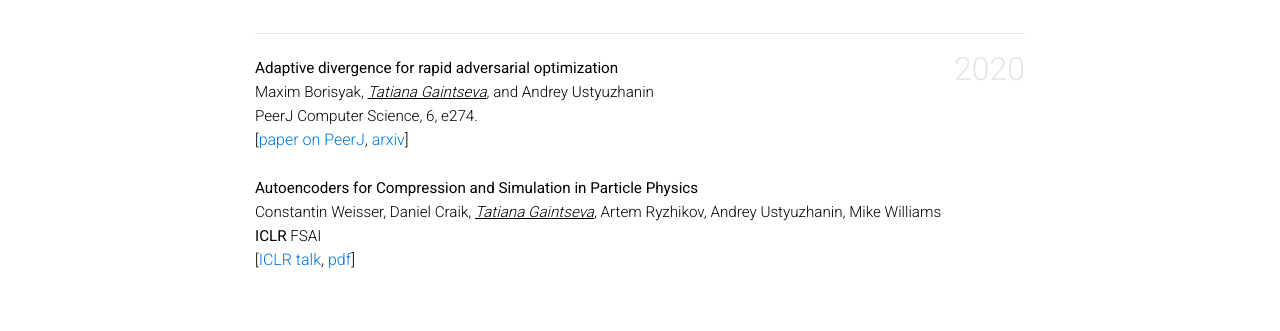
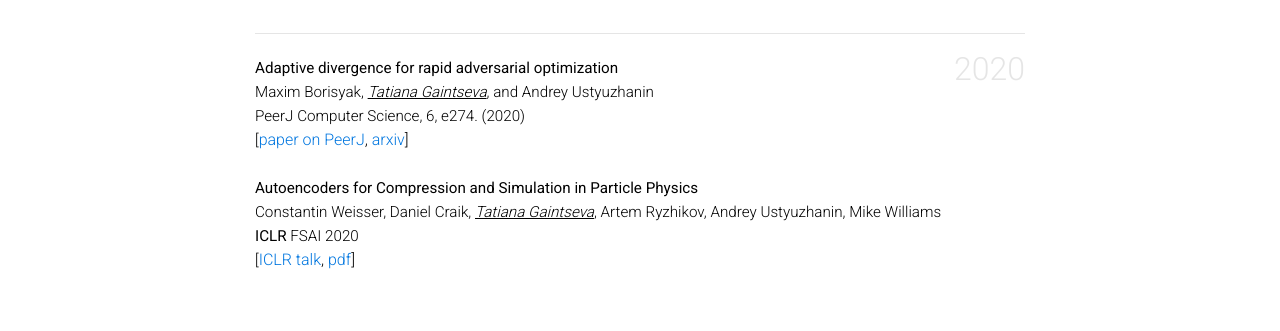
Before and after one commit to Atmyre/atmyre.github.io, a Jekyll site: the page built from _pages/publications.md, in a window 1280 px wide. Shown: the part 152-483 px from the top of the page. Built offline with Jekyll 4.4.1, drawn with Linux system fonts in a browser that asks for light colours; comment, search, counter and statistics services are not loaded; a style sheet for code colours, icons or effects is not loaded.

Commit message:
Update selected_papers.html

```diff
--- a/_includes/selected_papers.html
+++ b/_includes/selected_papers.html
@@ -6,7 +6,7 @@
             <br>
             <a style="font-size: 0.95rem;">Maxim Borisyak, <u><i>Tatiana Gaintseva</i></u>, and Andrey Ustyuzhanin</a>
             <br>
-            <a style="font-size: 0.95rem;">PeerJ Computer Science, 6, e274.</a>
+            <a style="font-size: 0.95rem;">PeerJ Computer Science, 6, e274. (2020)</a>
             <br>
             <a style="font-size: 0.95rem;">[<a href="https://peerj.com/articles/cs-274/">paper on PeerJ</a>, <a href="https://arxiv.org/abs/1912.00520">arxiv</a>]</a>
             </div>
@@ -16,7 +16,7 @@
             <br>
             <a style="font-size: 0.95rem;">Constantin Weisser, Daniel Craik, <u><i>Tatiana Gaintseva</i></u>, Artem Ryzhikov, Andrey Ustyuzhanin, Mike Williams</a>
             <br>
-            <a style="font-size: 0.95rem;"><b>ICLR</b> FSAI</a>
+            <a style="font-size: 0.95rem;"><b>ICLR</b> FSAI 2020</a>
             <br>
             <a style="font-size: 0.95rem;">[<a href="https://slideslive.com/38926198/autoencoders-for-compression-and-simulation-in-particle-physics">ICLR talk</a>, <a href="https://drive.google.com/file/d/1r2nDhkQLCpk32thTj2u23bjaa07KH1-o/view">pdf</a>]</a>
             </div>
```
